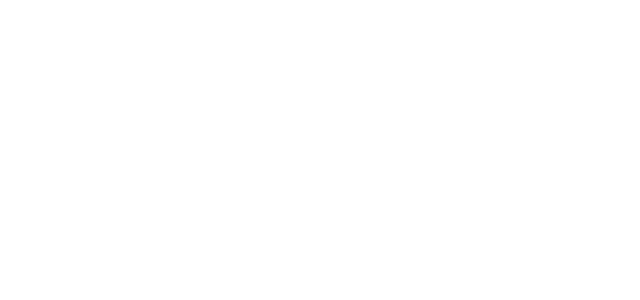
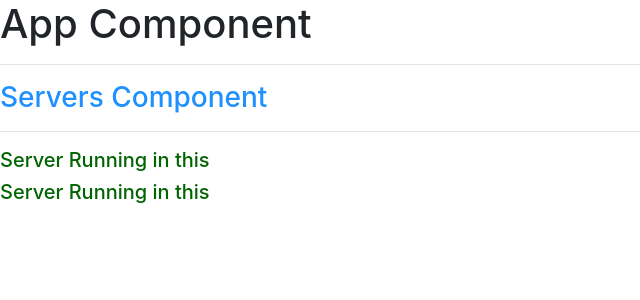
Before and after one commit to ajai1/AngularProject, an Angular app in the folder Project/: page / in a window 1280 px wide. Shown: the top 300 px of the page, without its empty margins (0-640 px from the left). Built offline with nearby package versions, Linux system fonts and the light colour scheme.

Commit message:
Adding components

```diff
--- a/Project/src/app/app.component.html
+++ b/Project/src/app/app.component.html
@@ -0,0 +1,4 @@
+<h1>App Component</h1>
+<hr>
+
+<app-servers></app-servers>
--- /dev/null
+++ b/Project/src/app/server/server.component.html
@@ -0,0 +1 @@
+<h5> {{name}} </h5>
--- /dev/null
+++ b/Project/src/app/server/server.component.ts
@@ -0,0 +1,17 @@
+import { Component } from '@angular/core';
+
+@Component({
+  selector: 'app-server',
+  templateUrl: './server.component.html',
+  styles: [`
+    h5{
+      color: darkgreen;
+    }
+  `]
+})
+
+export class ServerComponent{
+
+  name = 'Server Running in this';
+
+}
--- /dev/null
+++ b/Project/src/app/servers/servers.component.css
@@ -0,0 +1,3 @@
+h3, h5{
+  color: dodgerblue
+}
--- /dev/null
+++ b/Project/src/app/servers/servers.component.html
@@ -0,0 +1,7 @@
+<h3>Servers Component</h3>
+<hr>
+
+
+<app-server></app-server>
+
+<app-server></app-server>
--- /dev/null
+++ b/Project/src/app/servers/servers.component.ts
@@ -0,0 +1,15 @@
+import { Component, OnInit } from '@angular/core';
+
+@Component({
+  selector: 'app-servers',
+  templateUrl: './servers.component.html',
+  styleUrls: ['./servers.component.css']
+})
+export class ServersComponent implements OnInit {
+
+  constructor() { }
+
+  ngOnInit() {
+  }
+
+}
```
Also changed, not shown: Project/src/app/app.module.ts (+5 -2 lines), Project/.angular-cli.json, 1 other file (tests, documents, lock files or other folders).
